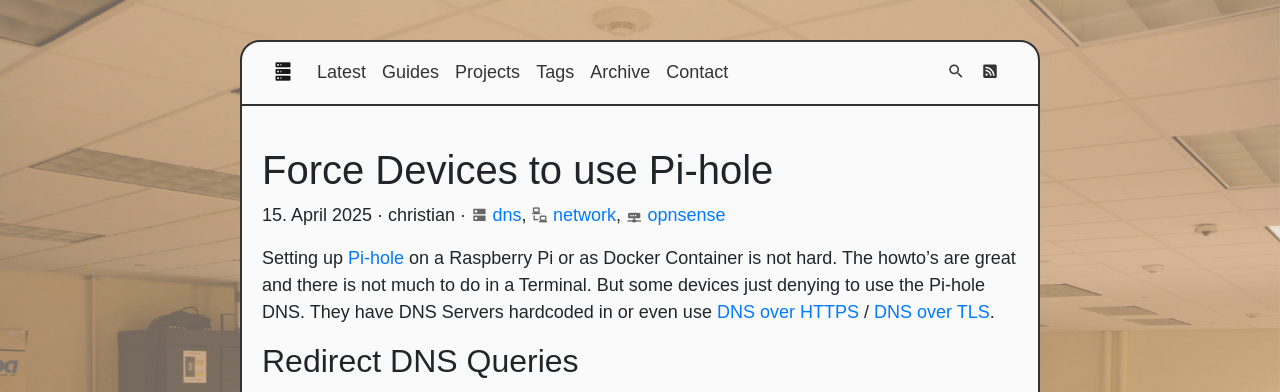
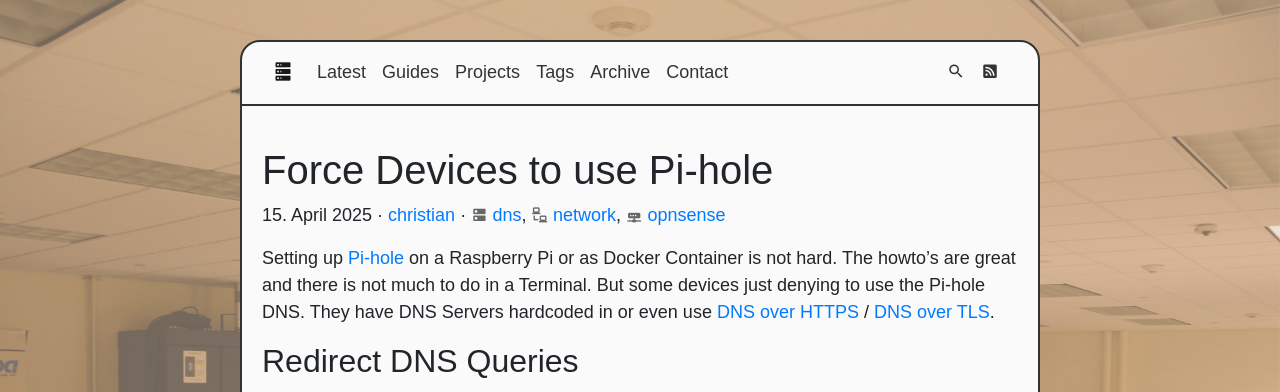
Before and after one commit to perryflynn/serverless.industries, a Jekyll site: the page built from src/_posts/2025/2025-04-15-pihole-dns-over-https.en.md, in a window 1280 px wide and 900 px high. Shown: the top 392 px of the window. Built offline with Jekyll 4.4.1, drawn with Linux system fonts in a browser that asks for light colours.

Commit message:
add microformats tags to posts

```diff
--- a/src/_layouts/post.html
+++ b/src/_layouts/post.html
@@ -4,17 +4,19 @@
 
 {% assign nowts = 'now' | date: '%s' %}
 {% assign postts = page.date | date: '%s' %}
-<article>
-    <h1>{{page.title}}</h1>
+<article class="h-entry">
+    <h1 class="p-name">{{page.title}}</h1>
 
     <p>
-        <time datetime="{{page.date|date: '%Y-%m-%d'}}">{{page.date|date: '%d. %B %Y'}}</time> &middot;
-        {{page.author}} &middot;
+        <time class="dt-published" datetime="{{page.date|date: '%Y-%m-%d'}}">{{page.date|date: '%d. %B %Y'}}</time> &middot;
+        <a class="p-author h-card" href="{{'/contact.html' | relative_url}}#author-{{page.author}}">{{page.author}}</a> &middot;
         {% if nowts < postts %}future &middot; {% endif %}
         {% if page.draft %}draft &middot; {% endif %}
         {% if page.published == false %}unpublished &middot; {% endif %}
         {% include tagrow.html current_post=page %}
     </p>
+
+    <p class="p-summary" style="display: none;">{{page.excerpt|strip_html}}</p>
 
     {% if page.toc %}
     <div class="table-of-contents">
@@ -22,7 +24,7 @@
     </div>
     {% endif %}
 
-    <div class="markdown-content">
+    <div class="markdown-content e-content">
         {{content}}
     </div>
 </article>
--- a/src/contact.html
+++ b/src/contact.html
@@ -5,14 +5,15 @@
 ---
 
 <h1>Contact</h1>
+<p>Some infos about the author(s) of this page.</p>
 
 {% for author in site.authors %}
-    <h3>
+    <h2 id="author-{{author.short_name}}">
         {{ author.name }}
         {% if author.job %}
             <small class="text-muted">{{author.job}}</small>
         {% endif %}
-    </h3>
+    </h2>
 
     {{ author.content | markdownify }}
 
```
